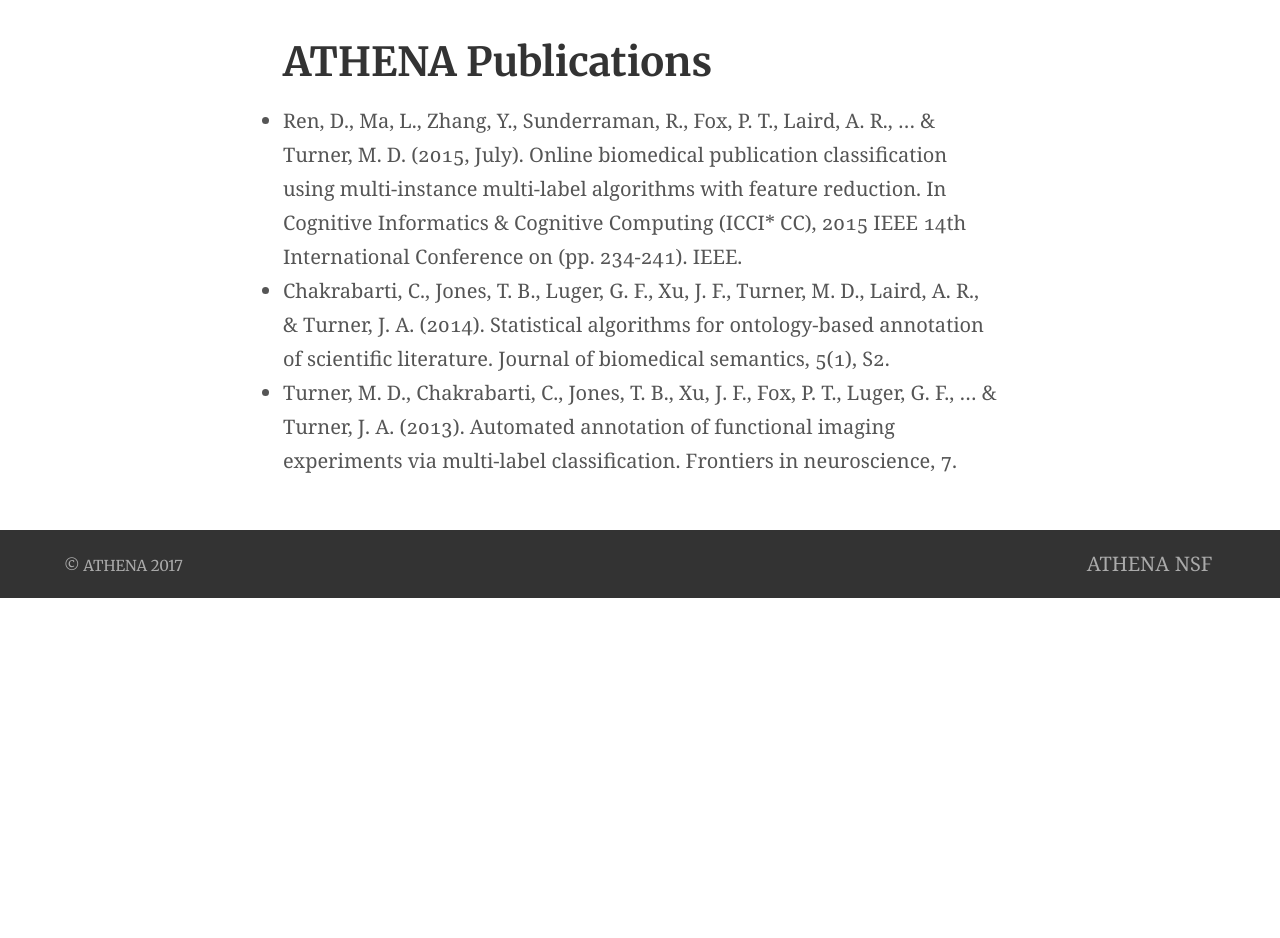
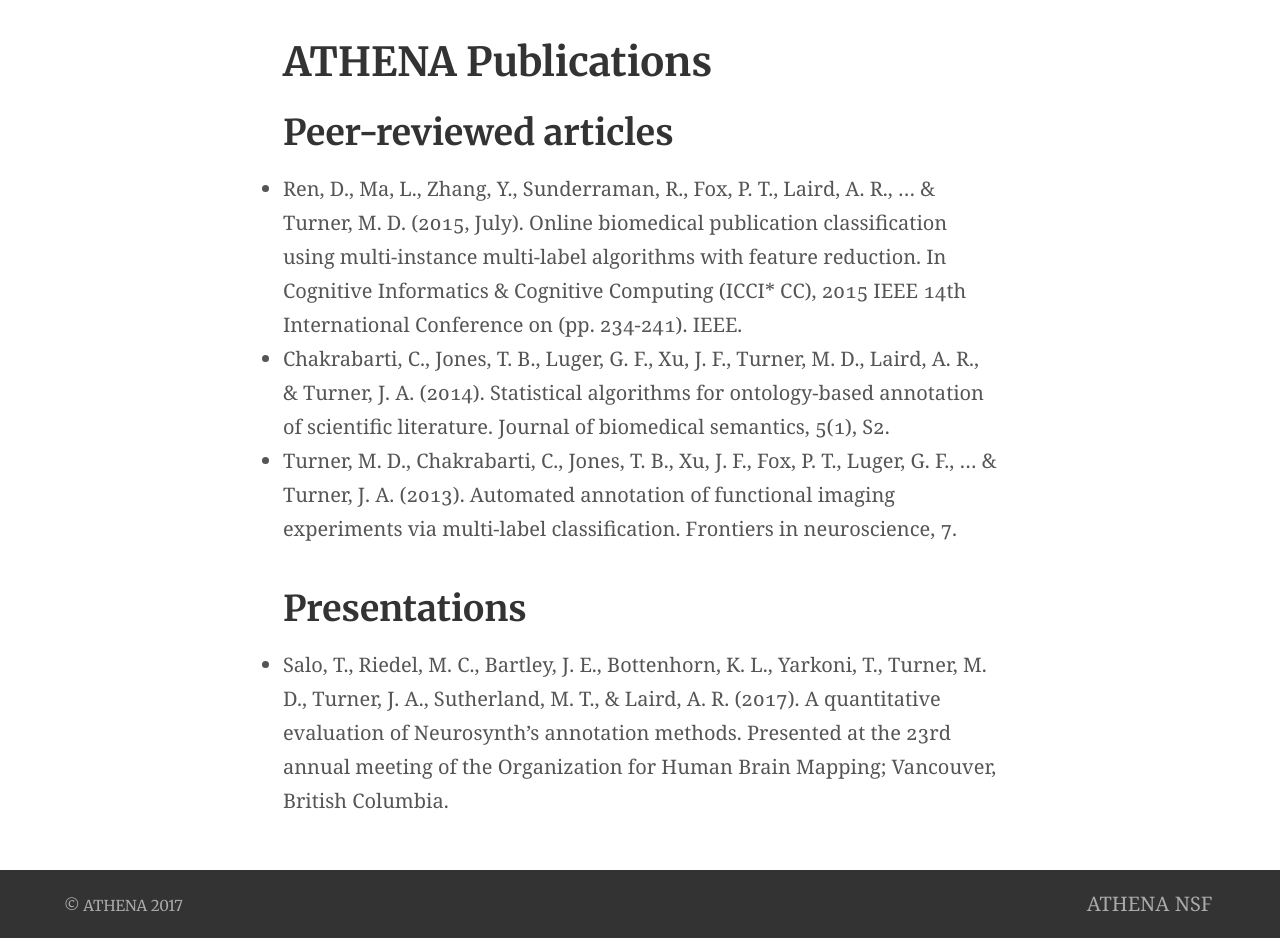
Before and after one commit to NBCLab/athena-web, a Jekyll site: the page built from publications.md, in a window 1280 px wide. Shown: the part 424-1362 px from the top of the page. Built offline with Jekyll 4.4.1, drawn with Linux system fonts in a browser that asks for light colours; before the commit the page ends 1022 px from its top, so only the background shows below that.

Commit message:
Add presentations to Publications page.

```diff
--- a/publications.md
+++ b/publications.md
@@ -6,8 +6,14 @@
 excerpt: ""
 ---
 
+## Peer-reviewed articles
+
 * Ren, D., Ma, L., Zhang, Y., Sunderraman, R., Fox, P. T., Laird, A. R., ... & Turner, M. D. (2015, July). Online biomedical publication classification using multi-instance multi-label algorithms with feature reduction. In Cognitive Informatics & Cognitive Computing (ICCI* CC), 2015 IEEE 14th International Conference on (pp. 234-241). IEEE.
 
 * Chakrabarti, C., Jones, T. B., Luger, G. F., Xu, J. F., Turner, M. D., Laird, A. R., & Turner, J. A. (2014). Statistical algorithms for ontology-based annotation of scientific literature. Journal of biomedical semantics, 5(1), S2.
 
 * Turner, M. D., Chakrabarti, C., Jones, T. B., Xu, J. F., Fox, P. T., Luger, G. F., ... & Turner, J. A. (2013). Automated annotation of functional imaging experiments via multi-label classification. Frontiers in neuroscience, 7.
+
+## Presentations
+
+* Salo, T., Riedel, M. C., Bartley, J. E., Bottenhorn, K. L., Yarkoni, T., Turner, M. D., Turner, J. A., Sutherland, M. T., & Laird, A. R. (2017). A quantitative evaluation of Neurosynth's annotation methods. Presented at the 23rd annual meeting of the Organization for Human Brain Mapping; Vancouver, British Columbia.
```
Also changed, not shown: index.md (+1 -1 lines).
